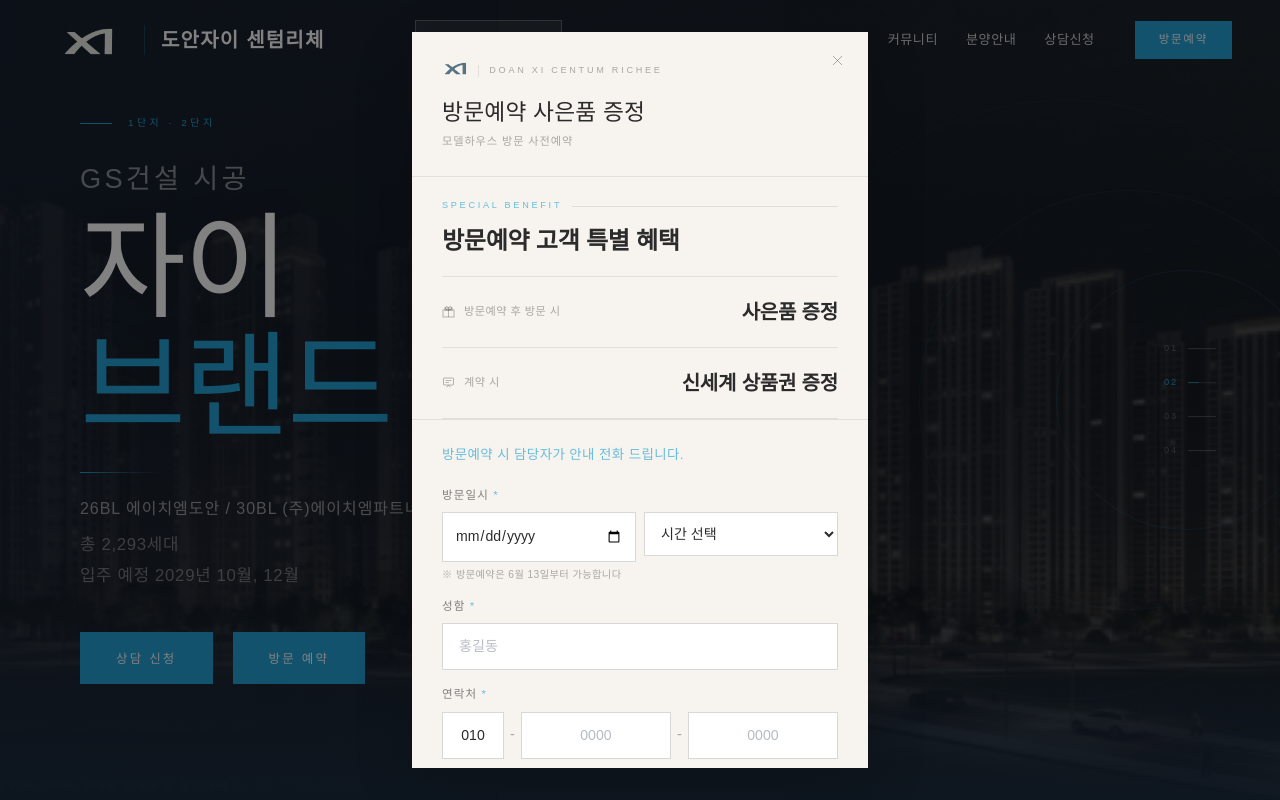
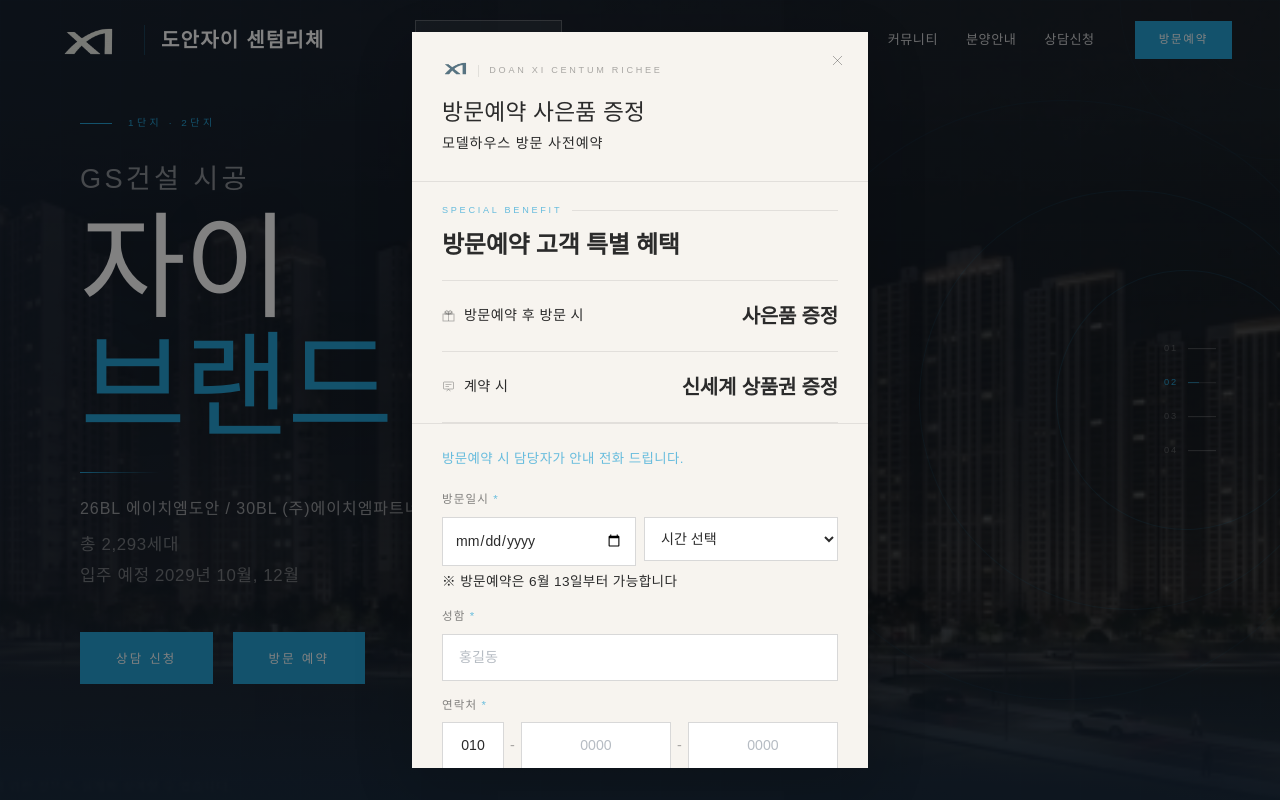
Before and after one commit to route9master/doan-xi, a Next.js app: page / in a window 1280 px wide. Shown: the top 800 px of the page. Built offline with nearby package versions, Linux system fonts and the light colour scheme.

Commit message:
팝업 작은 텍스트 가독성 개선

```diff
--- a/app/components/VisitPopup.tsx
+++ b/app/components/VisitPopup.tsx
@@ -167,7 +167,7 @@
           >
             방문예약 <span style={{ fontWeight: 500 }}>사은품</span> 증정
           </h2>
-          <p style={{ fontFamily: ff, fontSize: '0.7rem', letterSpacing: '0.08em', color: C.textSub, margin: 0 }}>
+          <p style={{ fontFamily: ff, fontSize: '0.88rem', fontWeight: 400, letterSpacing: '0.06em', color: '#2B2B2B', margin: 0 }}>
             모델하우스 방문 사전예약
           </p>
         </div>
@@ -217,7 +217,7 @@
                 <path d="M6.5 3 C6.5 3 7.5 1.5 8.2 1.5 C9 1.5 9.8 2.2 9.8 3 C9.8 3.7 9 5 6.5 5" stroke={C.textSub} strokeWidth="0.8" fill="none" />
                 <line x1="6.5" y1="3" x2="6.5" y2="12" stroke={C.textSub} strokeWidth="0.8" />
               </svg>
-              <span style={{ fontFamily: ff, fontSize: '0.7rem', letterSpacing: '0.04em', color: C.textSub }}>
+              <span style={{ fontFamily: ff, fontSize: '0.88rem', fontWeight: 400, letterSpacing: '0.03em', color: '#2B2B2B' }}>
                 방문예약 후 방문 시
               </span>
             </div>
@@ -246,7 +246,7 @@
                 <line x1="3.5" y1="6.5" x2="7" y2="6.5" stroke={C.textSub} strokeWidth="0.8" />
                 <path d="M4.5 11 L6.5 9.5 L8.5 11" stroke={C.textSub} strokeWidth="0.85" strokeLinejoin="round" />
               </svg>
-              <span style={{ fontFamily: ff, fontSize: '0.7rem', letterSpacing: '0.04em', color: C.textSub }}>
+              <span style={{ fontFamily: ff, fontSize: '0.88rem', fontWeight: 400, letterSpacing: '0.03em', color: '#2B2B2B' }}>
                 계약 시
               </span>
             </div>
@@ -372,7 +372,7 @@
                     {errors.time && <p style={errorStyle}>{errors.time}</p>}
                   </div>
                 </div>
-                <p style={{ fontFamily: ff, fontSize: '0.64rem', letterSpacing: '0.04em', color: C.textSub, marginTop: '5px' }}>
+                <p style={{ fontFamily: ff, fontSize: '0.85rem', fontWeight: 400, letterSpacing: '0.03em', color: '#2B2B2B', marginTop: '6px' }}>
                   ※ 방문예약은 6월 13일부터 가능합니다
                 </p>
               </div>
```
